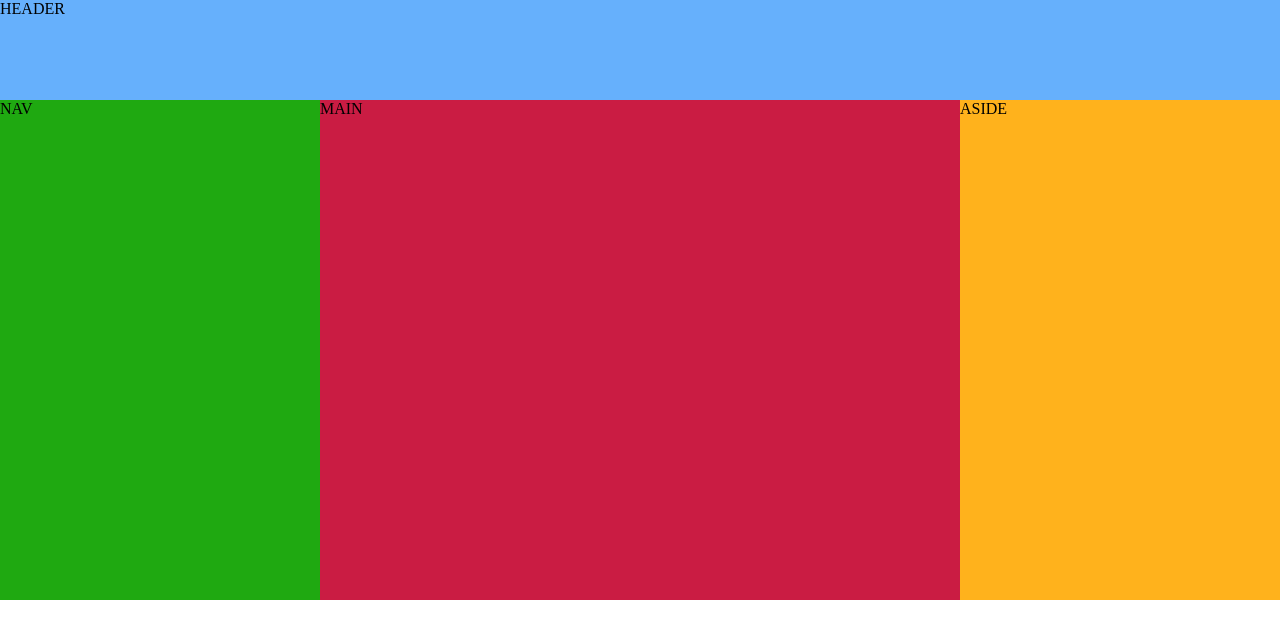
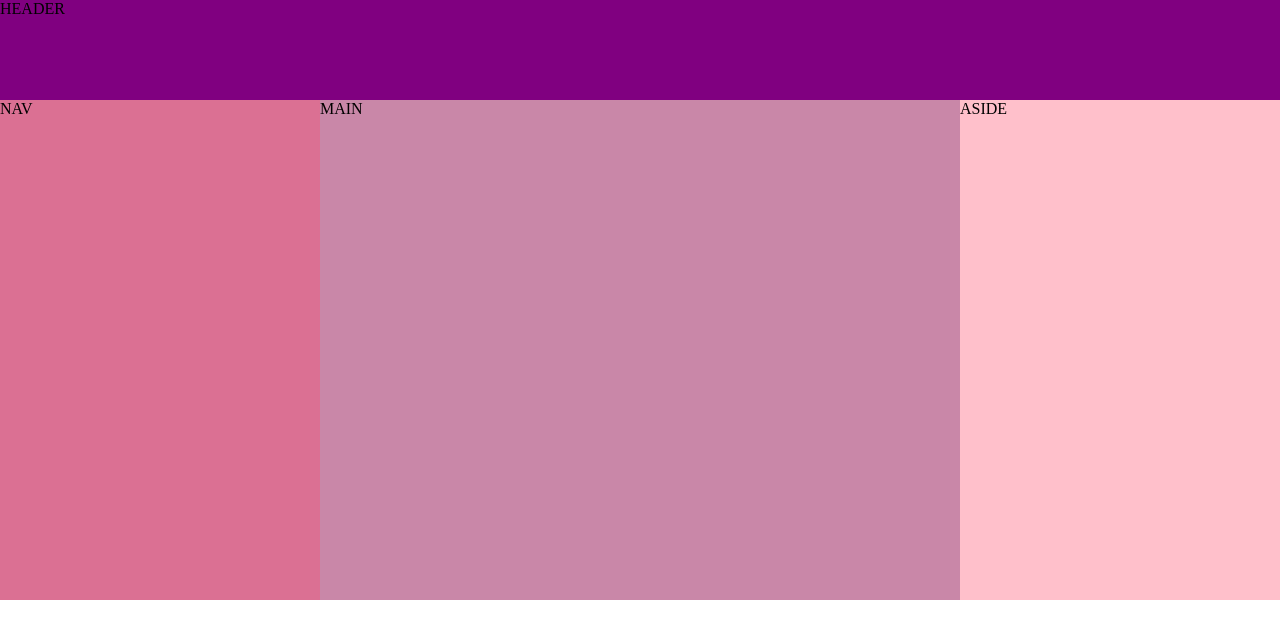
Before and after one commit to MaRos10/CodeAlong, a plain HTML site: page index.html in a window 1280 px wide. Drawn offline with Linux system fonts and the light colour scheme.

Commit message:
Colorchange

```diff
--- a/style.css
+++ b/style.css
@@ -3,23 +3,23 @@ body{
 }
 
 header{
-    background-color: #66b0fc;
+    background-color: purple;
     height: 100px;
 }
 
 nav{
-    background-color: #1fa911;
+    background-color: palevioletred;
     width: 25%;
     height: 500px;
 }
 
 main{
-    background-color: #ca1c43;
+    background-color: rgb(201, 135, 168);
     width: 50%;
 }
 
 aside{
-    background-color: #ffb21c;
+    background-color: pink;
     width: 25%;
 }
 
```
